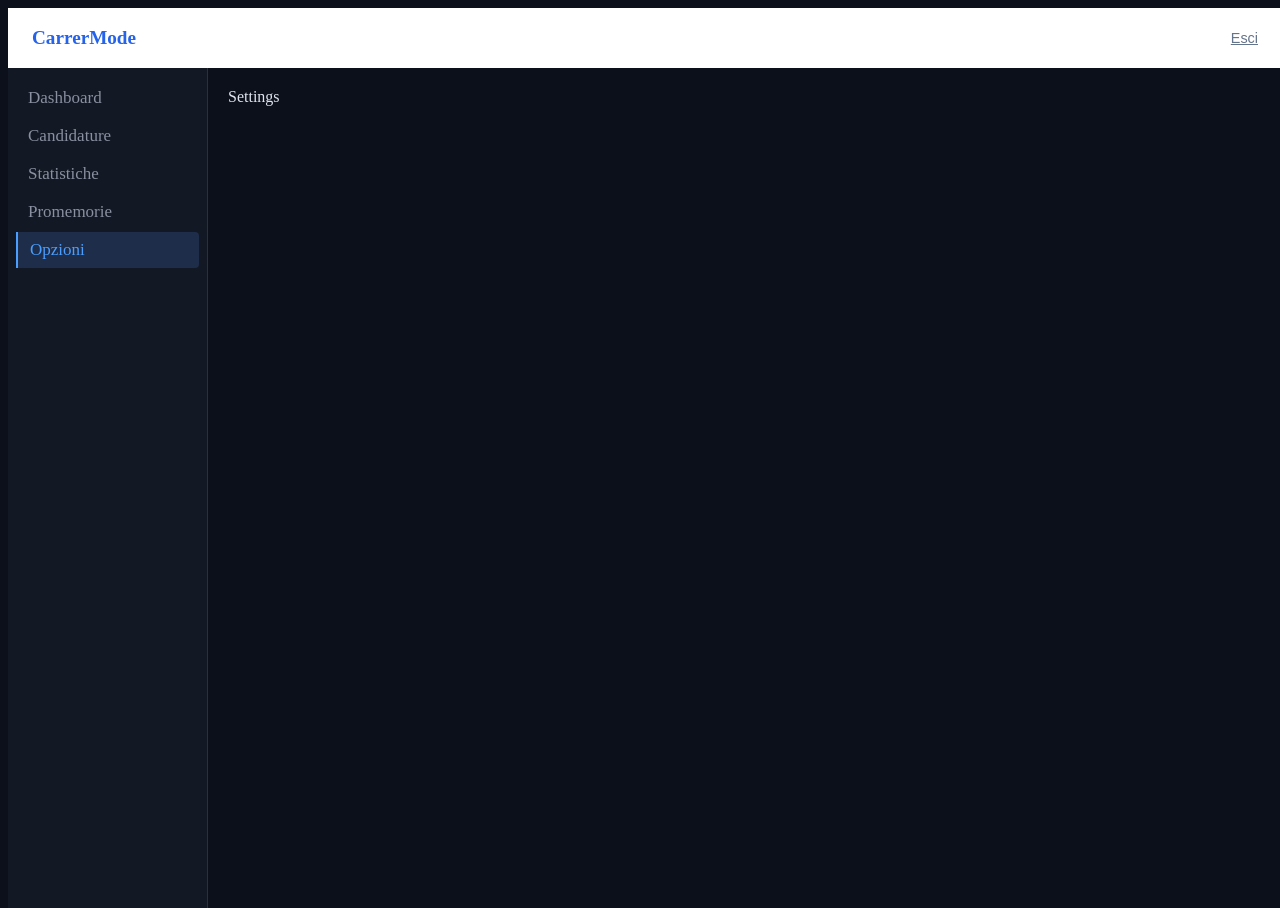
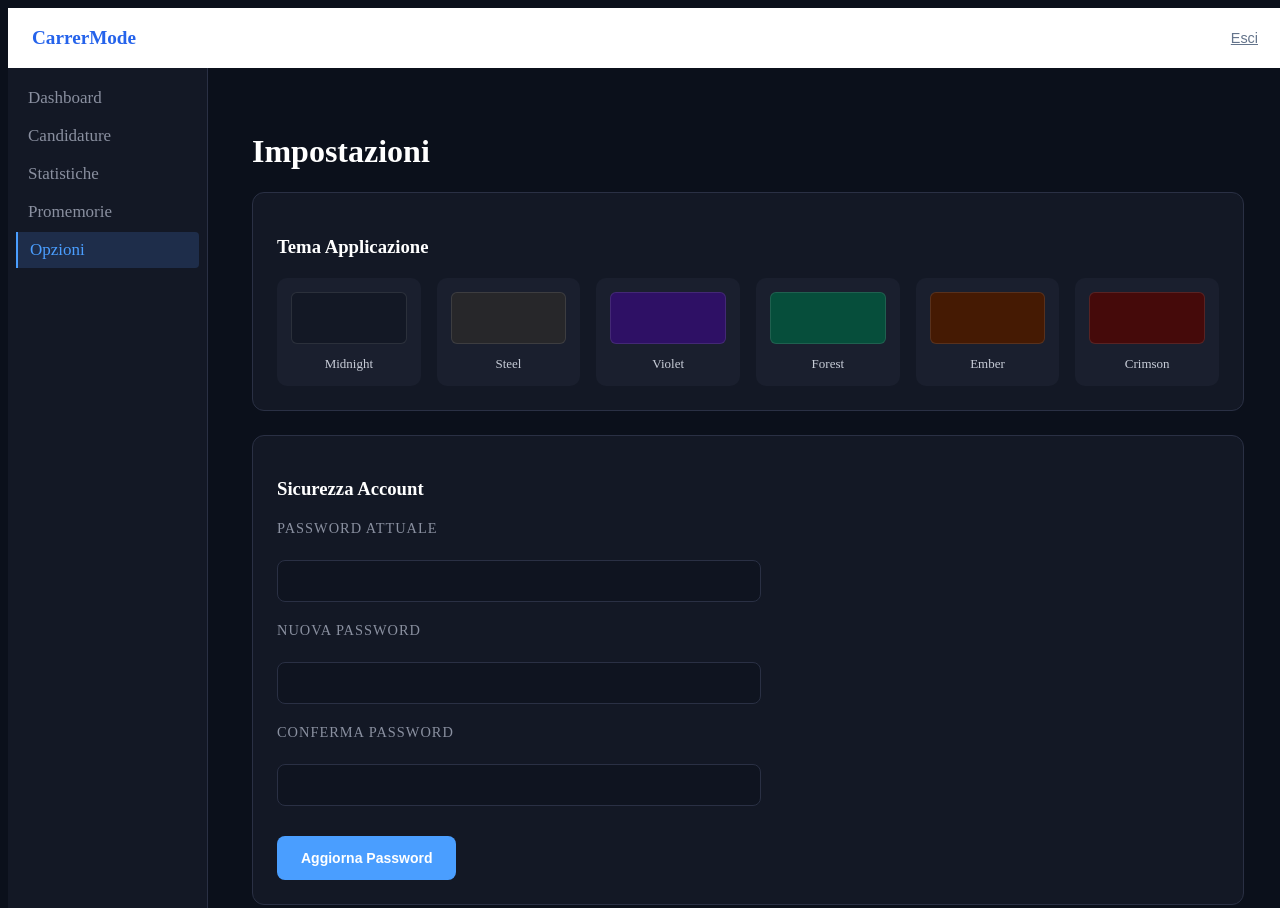
Before and after one commit to DomenicoFoglia/CarrerMode, a React app in the folder frontend/: page /settings in a window 1280 px wide. Built offline with nearby package versions, Linux system fonts and the light colour scheme; sample sign-in values are in the browser's storage; the HTML template or start-up script is replaced by a standard one.

Commit message:
Feat: Pagina Settings con selezione tema e cambio password

```diff
--- /dev/null
+++ b/frontend/src/api/user.js
@@ -0,0 +1,9 @@
+import api from './axios'
+
+export const updateTheme = (theme) => {
+    return api.put('/user/theme', { theme })
+}
+
+export const updatePassword = (data) => {
+    return api.put('/user/password', data)
+}
--- /dev/null
+++ b/frontend/src/pages/Settings.css
@@ -0,0 +1,123 @@
+.settings-page {
+    padding: 24px;
+    color: white;
+    animation: fadeIn 0.5s ease;
+}
+
+.settings-section {
+    background: #131825;
+    border: 1px solid #2a3044;
+    border-radius: 12px;
+    padding: 24px;
+    margin-bottom: 24px;
+}
+
+/* LA GRIGLIA */
+.theme-grid {
+    display: grid;
+    grid-template-columns: repeat(auto-fill, minmax(140px, 1fr));
+    gap: 16px;
+    margin-top: 20px;
+}
+
+/* LA CARD */
+.theme-card {
+    background: #1a1f2e;
+    border: 2px solid transparent;
+    border-radius: 10px;
+    padding: 12px;
+    cursor: pointer;
+    transition: all 0.2s ease;
+    text-align: center;
+}
+
+/* Evidenzia il tema attivo */
+.theme-card.active {
+    border-color: #4a9eff;
+    background: #1e2536;
+}
+
+.theme-card:hover {
+    background: #252b3d;
+}
+
+/* IL RETTANGOLO COLORATO */
+.theme-preview {
+    height: 50px;
+    border-radius: 6px;
+    margin-bottom: 10px;
+    border: 1px solid rgba(255,255,255,0.1);
+}
+
+.theme-card span {
+    font-size: 13px;
+    color: #c8cdd8;
+    font-weight: 500;
+}
+
+/* Form Group e Input */
+.password-form {
+    display: flex;
+    flex-direction: column;
+    gap: 20px;
+    max-width: 450px;
+    margin-top: 20px;
+}
+
+.form-group label {
+    display: block;
+    font-size: 11px;
+    text-transform: uppercase;
+    letter-spacing: 1px;
+    color: #8a90a0;
+    margin-bottom: 8px;
+}
+
+.form-group input {
+    width: 100%;
+    background: #0f1420; /* Più scuro dello sfondo della card */
+    border: 1px solid #2a3044;
+    border-radius: 8px;
+    padding: 12px 16px;
+    color: #fff;
+    font-size: 14px;
+    transition: all 0.2s ease;
+    outline: none;
+}
+
+.form-group input:focus {
+    border-color: #4a9eff;
+    box-shadow: 0 0 0 3px rgba(74, 158, 255, 0.1);
+}
+
+/* IL BOTTONE COERENTE */
+.btn-save {
+    background: #4a9eff;
+    color: #fff;
+    border: none;
+    border-radius: 8px;
+    padding: 14px 24px;
+    font-size: 14px;
+    font-weight: 600;
+    cursor: pointer;
+    transition: all 0.2s ease;
+    margin-top: 10px;
+    width: fit-content; /* Non occupa tutta la riga */
+}
+
+.btn-save:hover:not(:disabled) {
+    background: #3b82f6;
+    transform: translateY(-1px);
+    box-shadow: 0 4px 12px rgba(74, 158, 255, 0.2);
+}
+
+.btn-save:active:not(:disabled) {
+    transform: translateY(0);
+}
+
+.btn-save:disabled {
+    background: #2a3044;
+    color: #8a90a0;
+    cursor: not-allowed;
+    opacity: 0.7;
+}
--- a/frontend/src/pages/Settings.jsx
+++ b/frontend/src/pages/Settings.jsx
@@ -1,5 +1,125 @@
-function Settings() {
-    return <div>Settings</div>
+import React, {useState} from 'react'
+import { updateTheme, updatePassword } from '../api/user'
+import useAuthStore from '../store/authStore'
+import './Settings.css'
+
+
+function Settings(){
+    //recuperiamo l'utente
+    const {user, setUser} = useAuthStore();
+
+    //Stato per il form della password
+    const [passwordData, setPasswordData] = useState({
+        current_password: '',
+        password: '',
+        password_confirmation: ''
+    });
+
+    const [loading, setLoading] = useState(false);
+
+    //Temi
+    const themes = [
+        { id: 'midnight', name: 'Midnight', color: '#131825' },
+        { id: 'steel', name: 'Steel', color: '#27272a' },
+        { id: 'violet', name: 'Violet', color: '#2e1065' },
+        { id: 'forest', name: 'Forest', color: '#064e3b' },
+        { id: 'ember', name: 'Ember', color: '#451a03' },
+        { id: 'crimson', name: 'Crimson', color: '#450a0a' },
+    ];
+
+    const handleThemeChange = async (themeId) =>{
+        try{
+            const response = await updateTheme(themeId);
+            //Aggiorniamo lo stato globale
+            setUser({...user, theme: response.data.theme});
+        }catch (error){
+            console.error('Errore cambio tema',error);
+        }
+    };
+
+    const handlePasswordSubmit = async (e) =>{
+        e.preventDefault();
+        setLoading(true);
+
+        try{
+            await updatePassword(passwordData);
+            alert('Password aggiornata con successo!');
+            setPasswordData({
+                current_password: '',
+                password: '',
+                password_confirmation: ''
+            });
+        }catch (error){
+            const msg = error.response?.data?.message || 'Errore imprevisto'; //Il messaaggio di errore ce lo manda LAravel
+            alert(msg);
+        }finally{
+            setLoading(false);
+        }
+    };
+
+    return (
+        <div className="settings-page">
+            <h1 className="settings-title">Impostazioni</h1>
+            <section className="settings-section">
+                <h3>Tema Applicazione</h3>
+                <div className="theme-grid">
+                    {themes.map((t) => (
+                        <div
+                            key={t.id}
+                            className={`theme-card ${user?.theme === t.id ? 'active' : ''}`}
+                            onClick={() => handleThemeChange(t.id)}
+                        >
+                            <div className="theme-preview" style={{ backgroundColor: t.color }}></div>
+                            <span>{t.name}</span>
+                        </div>
+                    ))}
+                </div>
+            </section>
+
+            {/* SEZIONE 2: CAMBIO PASSWORD */}
+            <section className="settings-section">
+                <h3>Sicurezza Account</h3>
+                <form onSubmit={handlePasswordSubmit} className="password-form">
+                    <div className="form-group">
+                        <label>Password attuale</label>
+                        <input
+                            type="password"
+                            value={passwordData.current_password}
+                            onChange={e => setPasswordData({...passwordData, current_password: e.target.value})}
+                            required
+                        />
+                    </div>
+
+                    <div className="form-group">
+                        <label>Nuova password</label>
+                        <input
+                            type="password"
+                            value={passwordData.password}
+                            onChange={e => setPasswordData({...passwordData, password: e.target.value})}
+                            required
+                        />
+                    </div>
+
+                    <div className="form-group">
+                        <label>Conferma password</label>
+                        <input
+                            type="password"
+                            value={passwordData.password_confirmation}
+                            onChange={e => setPasswordData({...passwordData, password_confirmation: e.target.value})}
+                            required
+                        />
+                    </div>
+
+                    <button type="submit" className="btn-save" disabled={loading}>
+                        {loading ? 'Aggiornamento...' : 'Aggiorna Password'}
+                    </button>
+                </form>
+            </section>
+        </div>
+    )
+
+
+
 }
 
 export default Settings
```
Also changed, not shown: 2 other files (tests, documents, lock files or other folders).
